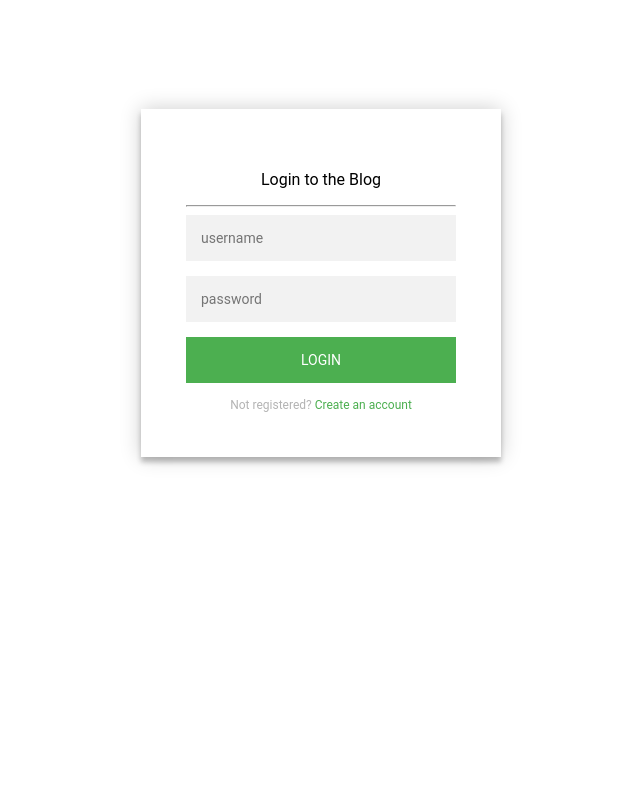
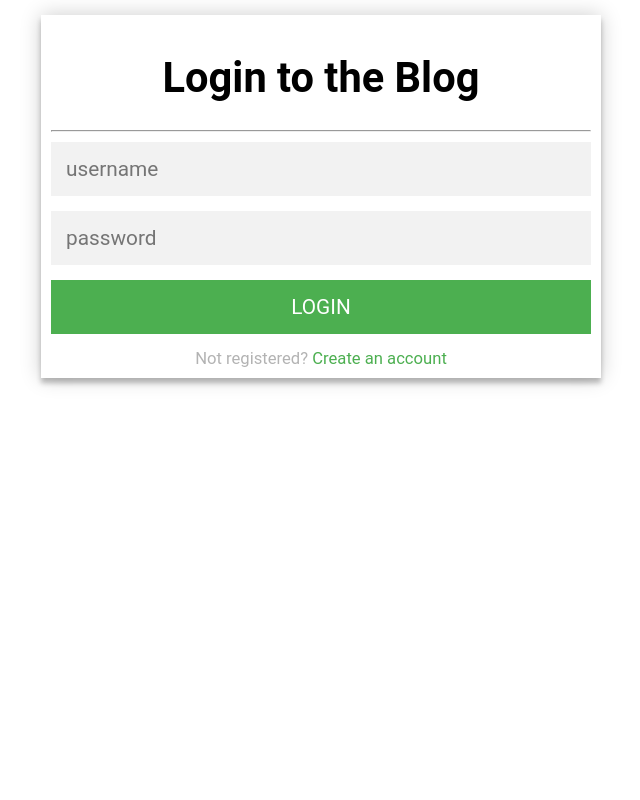
Before and after one commit to arieljimenez/Blog-appengine, a Python web app: template templates/login.html in a window 1280 px wide. Shown: the whole page, without its empty margins (319-959 px from the left). Run offline with Jinja, Linux system fonts and the light colour scheme; the template is opened without the code that fills it, so the values that code supplies are empty.

Commit message:
fix login form

```diff
--- a/css/login.css
+++ b/css/login.css
@@ -1,31 +1,33 @@
 
-body {
+body, html {
+  font-family: "Roboto", sans-serif;
+  margin: 0;
+  padding: 0;
+  width: 100%;
+  height: 100%;
+
   /*background: #76b852;
   background: -webkit-linear-gradient(right, #76b852, #8DC26F);
   background: -moz-linear-gradient(right, #76b852, #8DC26F);
   background: -o-linear-gradient(right, #76b852, #8DC26F);
-  background: linear-gradient(to left, #76b852, #8DC26F);*/
-  font-family: "Roboto", sans-serif;
- /* -webkit-font-smoothing: antialiased;
+  background: linear-gradient(to left, #76b852, #8DC26F);
+ -webkit-font-smoothing: antialiased;
   -moz-osx-font-smoothing: grayscale;*/
 }
 
 .login-page {
-  width: 360px;
-  padding: 8% 0 0;
-  margin: auto;
+  padding: 15px;
 }
-.form {
+.login-form {
+  padding: 10px;
   position: relative;
   z-index: 1;
   background: #FFFFFF;
-  max-width: 360px;
-  margin: 0 auto 100px;
-  padding: 45px;
   text-align: center;
   box-shadow: 0 0 20px 0 rgba(0, 0, 0, 0.2), 0 5px 5px 0 rgba(0, 0, 0, 0.24);
 }
-.form input {
+
+.login-form input {
   font-family: "Roboto", sans-serif;
   outline: 0;
   background: #f2f2f2;
@@ -34,9 +36,9 @@ body {
   margin: 0 0 15px;
   padding: 15px;
   box-sizing: border-box;
-  font-size: 14px;
 }
-.form button {
+
+.login-form button {
   font-family: "Roboto", sans-serif;
   text-transform: uppercase;
   outline: 0;
@@ -45,61 +47,27 @@ body {
   border: 0;
   padding: 15px;
   color: #FFFFFF;
-  font-size: 14px;
+  font-size: 1em;
   -webkit-transition: all 0.3 ease;
   transition: all 0.3 ease;
   cursor: pointer;
 }
-.form button:hover,.form button:active,.form button:focus {
+
+.login-form button:hover,.login-form button:active,.login-form button:focus {
   background: #43A047;
 }
-.form .message {
+
+.login-form .message {
   margin: 15px 0 0;
   color: #b3b3b3;
-  font-size: 12px;
+  font-size: 0.8em;
 }
-.form .message a {
+.login-form .message a {
   color: #4CAF50;
   text-decoration: none;
 }
-/*.form .register-form {
-  display: none;
-}*/
-.container {
-  position: relative;
-  z-index: 1;
-  max-width: 300px;
-  margin: 0 auto;
-}
-.container:before, .container:after {
-  content: "";
-  display: block;
-  clear: both;
-}
-.container .info {
-  margin: 50px auto;
-  text-align: center;
-}
-.container .info h1 {
-  margin: 0 0 15px;
-  padding: 0;
-  font-size: 36px;
-  font-weight: 300;
-  color: #1a1a1a;
-}
-.container .info span {
-  color: #4d4d4d;
-  font-size: 12px;
-}
-.container .info span a {
-  color: #000000;
-  text-decoration: none;
-}
-.container .info span .fa {
-  color: #EF3B3A;
-}
-
 
 .error{
   color: red;
+  font-size: 0.8em;
 }
--- a/css/responsiveness.css
+++ b/css/responsiveness.css
@@ -17,8 +17,6 @@
         width: 97%;
         height: 100px;
     }
-
-
 
     .nav {
         padding-top: 3px;
@@ -84,8 +82,8 @@
     textarea.comment, form.comment {
         padding: 10px;
     }
+
 /* new post form */
-
     .form {
         width: 100%;
         padding: 10px;
@@ -100,6 +98,28 @@
         padding-top: 15px;
     }
 
+/* login */
+    /*.login-page {
+        width: 100%;
+        padding: 10px;
+    }*/
+
+    .login-form {
+        margin: 0 auto;
+        max-width: 600px;
+    }
+
+    .login-form input,
+    .login-form button {
+        font-size: 1.8em;
+    }
+
+    .login-form p {
+        font-size: 1em;
+    }
+
+
+
 /** BOTTOM **/
      .footer {
         padding-top: 0px;
@@ -112,6 +132,8 @@
         padding: 0px;
     }
 }
+
+
 
 @media screen and (max-width: 316px) {
     #headband {
@@ -135,6 +157,8 @@
     .nav {
         padding-top: 5px;
     }
+
+
 }
 
 @media screen and (min-width: 550px) {
@@ -168,6 +192,25 @@
         display: inline;
         font-size: 0.8em;
     }
+
+    .error {
+        font-size: 1em;
+    }
+
+/* login */
+    .login-page {
+        max-width: 560px;
+        margin: 0 auto;
+    }
+
+    .login-form input,
+    .login-form button {
+        font-size: 1em;
+    }
+
+
+
+
 
 }
 
--- a/templates/login.html
+++ b/templates/login.html
@@ -2,17 +2,20 @@
 
 <html>
     <head>
+        <meta charset="UTF-8">
+        <meta name="viewport" content="width=device-width,initial-scale=1">
+        <meta http-equiv="X-UA-Compatible" content="IE=edge">
         <title>Login</title>
         <link rel="stylesheet" href="/css/login.css">
+        <link rel="stylesheet" href="/css/responsiveness.css">
   </head>
   <body>
 
   {% block content %}
 
     <div class="login-page">
-      <div class="form">
         <form class="login-form"  method="post">
-          <p>Login to the Blog</p>
+          <h1 style="text-decoration:none">Login to the Blog</h1>
           <hr>
           <input type="text"  name="username" value="{{user}}" placeholder="username"/>
           <small class="error">{{ userError | safe }}</small>
@@ -22,7 +25,6 @@
           <p class="message">Not registered? <a href="/signup">Create an account</a></p>
           <input type="hidden" name="next_url" value="{{next_url}}">
         </form>
-      </div>
     </div>
 
     {% endblock %}
```
